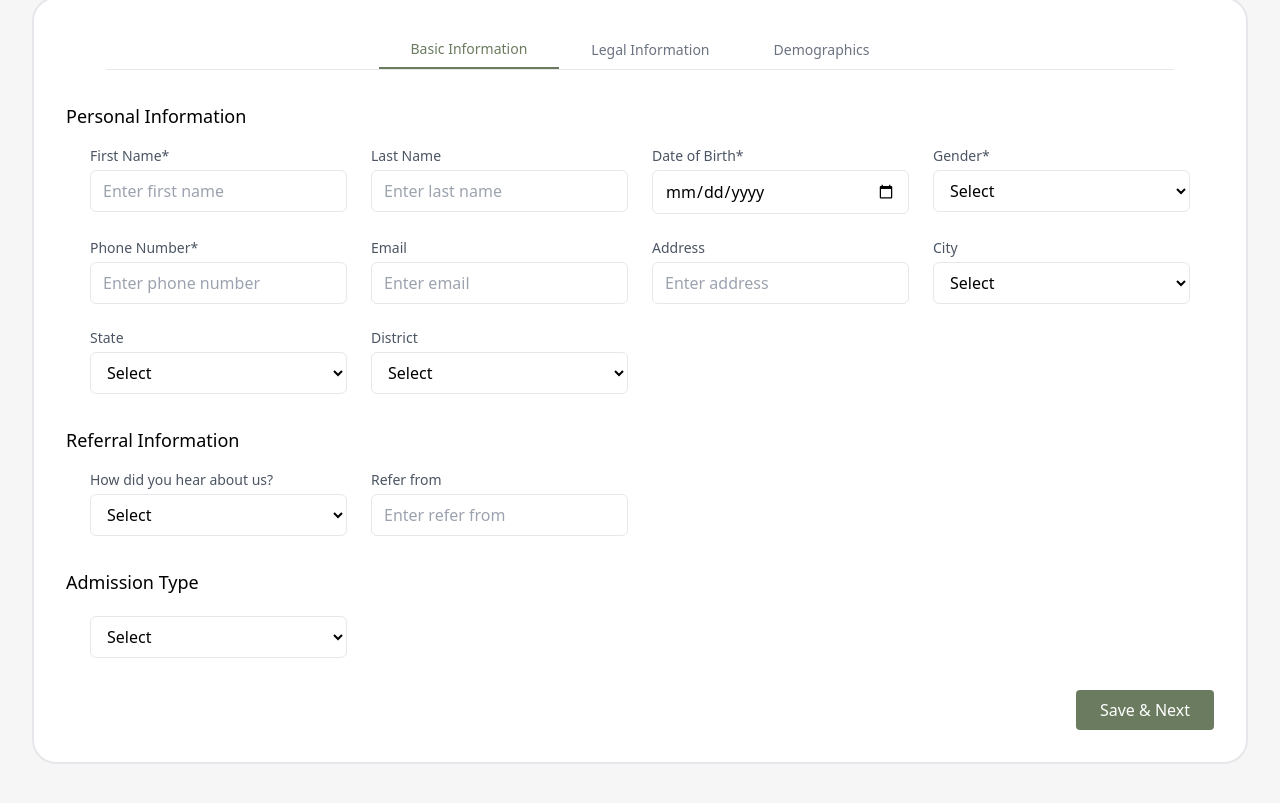
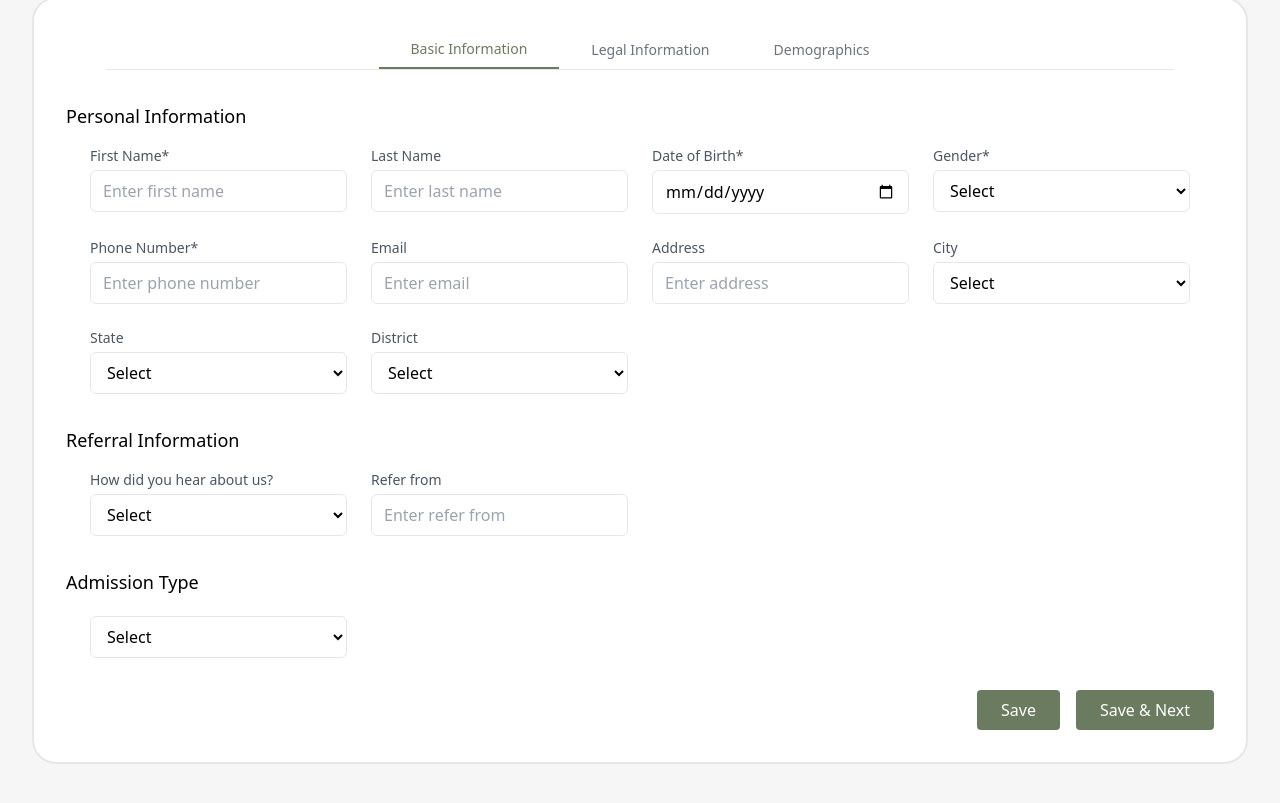
Before and after one commit to arghyadutta080/patient-Data-Management-App, a React (Vite) app: page /patient-register in a window 1280 px wide. Shown: the part 267-1070 px from the top of the page. Built offline with nearby package versions, Linux system fonts and the light colour scheme.

Commit message:
add: save button to Stepper form

```diff
--- a/src/components/registration-form/StepperForm.jsx
+++ b/src/components/registration-form/StepperForm.jsx
@@ -85,19 +85,22 @@ const StepperForm = () => {
   }
 
 
-  const onSubmit = (formData) => {
+  const onSubmit = (formData, event) => {
     try {
       dispatch(updatePatientForm({
         ...formData
       }))
-      // console.log("After dispatch", formData, patientRegistrationDetails)
-      handleNext()
+      if (event?.nativeEvent?.submitter?.innerText === 'Save & Next') {
+        handleNext()
+      }
+      toast.success('Data has been saved successfully!')
     } catch (error) {
       console.error('Error updating patient form:', error)
     }
   }
 
   const handleSubmitButtonClick = () => {
+    // TODO: Add API call to submit all data
     toast.success('All data has been submitted successfully!')
   }
 
@@ -115,6 +118,13 @@ const StepperForm = () => {
               Back
             </button>
           )}
+          <button
+            type="button"
+            onClick={onSubmit}
+            className="px-6 py-2 bg-olive-600 text-white rounded hover:bg-olive-700 transition-colors disabled:bg-gray-300 disabled:cursor-not-allowed"
+          >
+            Save
+          </button>
           {
             isLastStep && isLastSubStep ?
               <button
```
